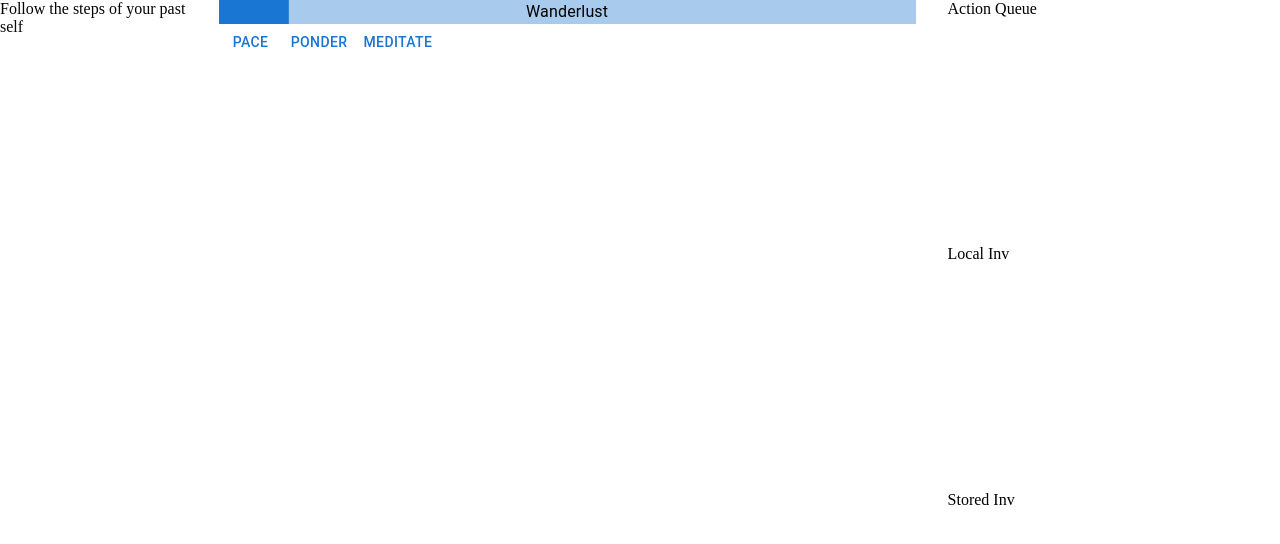
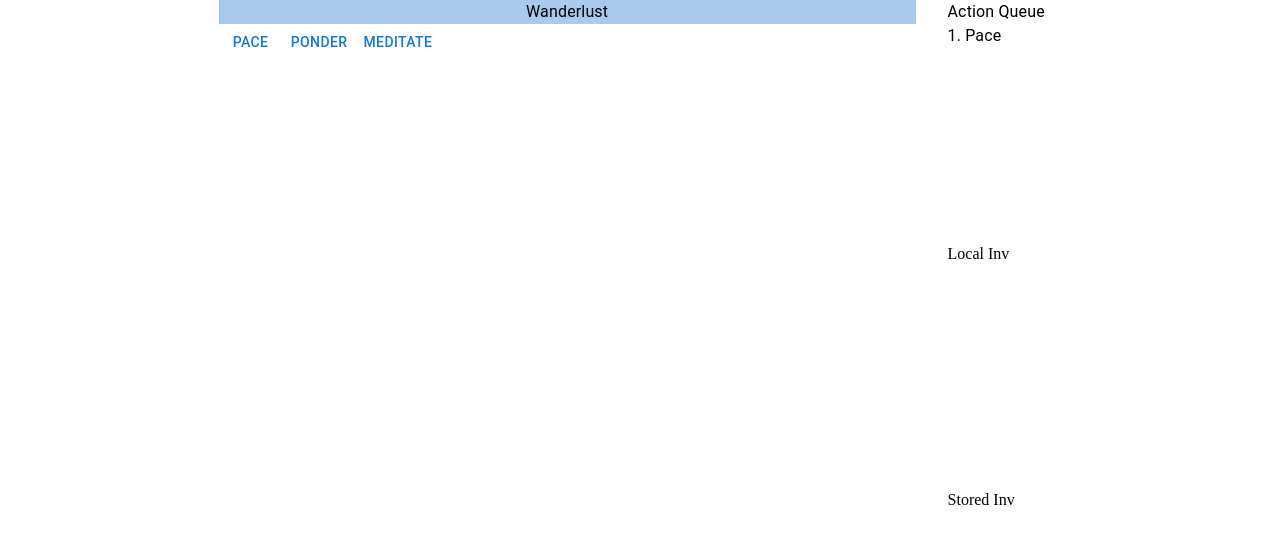
Before and after one commit to SirPrimrose/Eudaimonia, a React (Create React App) app: page / in a window 1280 px wide. Both pictures are taken after a click on the button "PACE". Shown: the top 544 px of the page. Built offline with nearby package versions, Linux system fonts and the light colour scheme.

Commit message:
Add action queue panel

```diff
--- /dev/null
+++ b/src/game/layout/ActionQueuePanel.jsx
@@ -0,0 +1,43 @@
+import React from 'react';
+import PropTypes from 'prop-types';
+import { connect } from 'react-redux';
+import { Typography } from '@mui/material';
+import { getJobQueue } from '../../slice/jobQueueSlice';
+
+class ActionQueuePanel extends React.PureComponent {
+  getJobLayout = (jobs) =>
+    jobs.map((job, index) => (
+      <Typography className="job" key={job.id}>
+        {`${index + 1}. ${job.name}`}
+      </Typography>
+    ));
+
+  render() {
+    const { jobs } = this.props;
+    return (
+      <div className="actionQueue">
+        <Typography className="title">Action Queue</Typography>
+        <div className="jobLayout">{this.getJobLayout(jobs)}</div>
+      </div>
+    );
+  }
+}
+
+ActionQueuePanel.propTypes = {
+  jobs: PropTypes.arrayOf(
+    PropTypes.shape({
+      id: PropTypes.string.isRequired,
+      name: PropTypes.string.isRequired,
+    })
+  ),
+};
+
+ActionQueuePanel.defaultProps = {
+  jobs: [],
+};
+
+const mapStateToProps = (state) => ({
+  jobs: getJobQueue(state),
+});
+
+export default connect(mapStateToProps)(ActionQueuePanel);
--- a/src/game/layout/InventoryPanel.jsx
+++ b/src/game/layout/InventoryPanel.jsx
@@ -1,12 +1,13 @@
 import { Grid } from '@mui/material';
 import React from 'react';
+import ActionQueuePanel from './ActionQueuePanel';
 
 class InventoryPanel extends React.PureComponent {
   render() {
     return (
       <Grid sx={{ height: '100%' }} container direction="column">
         <Grid item xs={4}>
-          <div>Action Queue</div>
+          <ActionQueuePanel />
         </Grid>
         <Grid item xs={4}>
           <div>Local Inv</div>
--- a/src/game/layout/phases/PreparationPhase.jsx
+++ b/src/game/layout/phases/PreparationPhase.jsx
@@ -5,6 +5,7 @@ import PropTypes from 'prop-types';
 import PHASES from '../../consts';
 import { actions as phaseActions } from '../../../slice/gameSlice';
 import { actions as textLogActions } from '../../../slice/textLogSlice';
+import { actions as jobQueueActions } from '../../../slice/jobQueueSlice';
 import ProgressBarWithOverlay from '../../../shared/ProgressBarWithOverlay';
 import {
   actions as statsActions,
@@ -15,10 +16,9 @@ import { getProgressValue } from '../../../shared/util';
 
 class PreparationPhase extends React.PureComponent {
   beginPacing = () => {
-    const { addWanderlust, addMessage } = this.props;
+    const { addJob } = this.props;
 
-    addWanderlust(2);
-    addMessage('Follow the steps of your past self');
+    addJob({ name: 'Pace' });
   };
 
   beginToWander = () => {
@@ -56,6 +56,7 @@ PreparationPhase.propTypes = {
   setPhase: PropTypes.func.isRequired,
   addMessage: PropTypes.func.isRequired,
   addWanderlust: PropTypes.func.isRequired,
+  addJob: PropTypes.func.isRequired,
 };
 
 const mapStateToProps = (state) => ({
@@ -67,6 +68,7 @@ const mapDispatchToProps = {
   setPhase: phaseActions.setPhase,
   addMessage: textLogActions.addMessage,
   addWanderlust: statsActions.addWanderlust,
+  addJob: jobQueueActions.addJob,
 };
 
 export default connect(mapStateToProps, mapDispatchToProps)(PreparationPhase);
--- /dev/null
+++ b/src/slice/jobQueueSlice.js
@@ -0,0 +1,30 @@
+/* eslint-disable no-param-reassign */
+import { createSlice } from '@reduxjs/toolkit';
+
+/**
+ * id: Job id
+ * name: Job name
+ * action: Action the job refers to
+ */
+const initialState = {
+  jobs: [],
+};
+
+export const jobQueueSlice = createSlice({
+  name: 'jobQueue',
+  initialState,
+  reducers: {
+    addJob: (state, action) => {
+      state.jobs.push(action.payload);
+    },
+    clearJobs: (state) => {
+      state.jobs = initialState.jobs;
+    },
+  },
+});
+
+export const getJobQueue = (store) => store.jobQueue.jobs;
+
+export const { actions } = jobQueueSlice;
+
+export default jobQueueSlice.reducer;
--- a/src/store.js
+++ b/src/store.js
@@ -2,11 +2,13 @@ import { configureStore } from '@reduxjs/toolkit';
 import gameReducer from './slice/gameSlice';
 import statsReducer from './slice/statsSlice';
 import textLogReducer from './slice/textLogSlice';
+import jobQueueReducer from './slice/jobQueueSlice';
 
 export default configureStore({
   reducer: {
     game: gameReducer,
     stats: statsReducer,
     textLog: textLogReducer,
+    jobQueue: jobQueueReducer,
   },
 });
```
